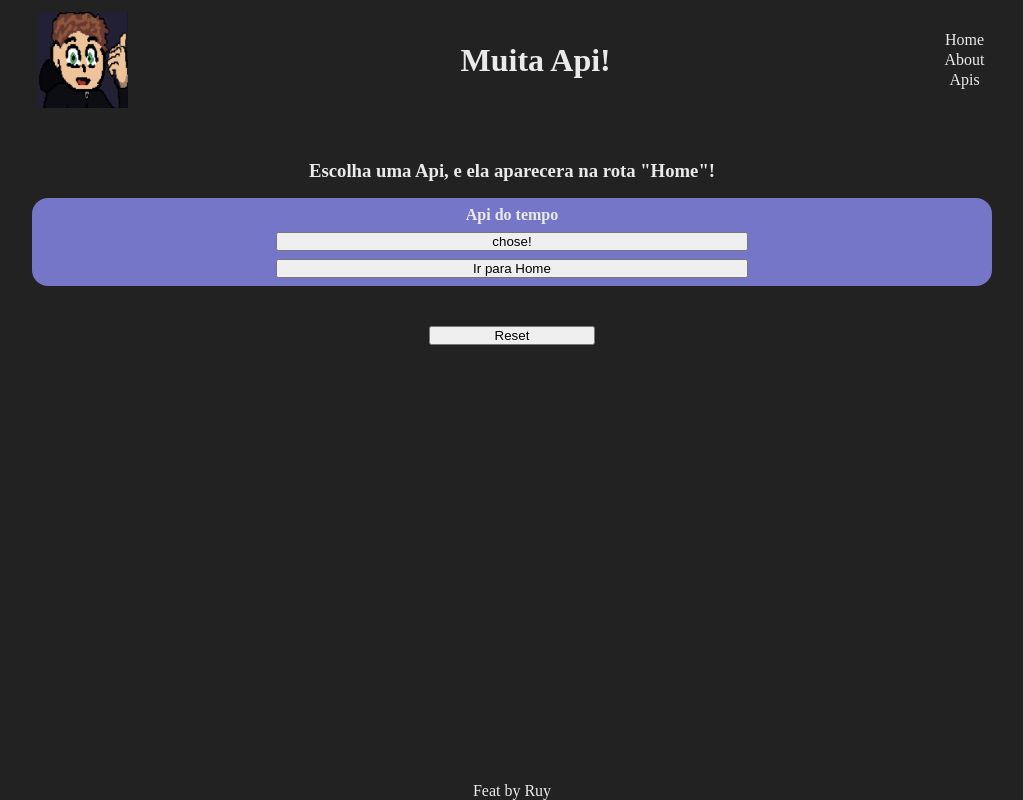
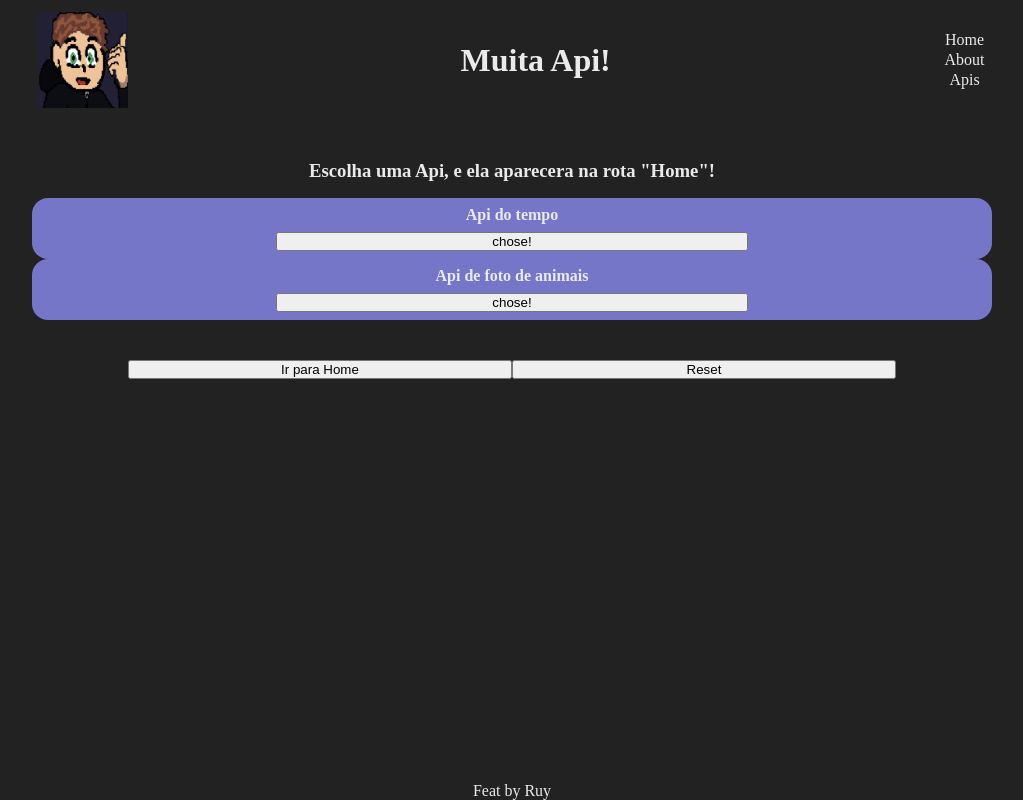
Before and after one commit to Leckller/algoLegal, a React (Vite) app: page /Apis in a window 1280 px wide. Shown: the whole page, without its empty margins (128-1151 px from the left). Built offline with nearby package versions, Linux system fonts and the light colour scheme.

Commit message:
feat: Component AnimaisComp + css

```diff
--- a/src/App.tsx
+++ b/src/App.tsx
@@ -6,7 +6,6 @@ import { createGlobalStyle, ThemeProvider } from 'styled-components'
 import { randomColor } from './services/randomColor'
 import { useState } from 'react'
 import ApisRoute from './components/ApisRoute'
-import AnimaisComp from './components/AnimaisComp'
 
 const GlobalStyle = createGlobalStyle`
   *{
@@ -26,7 +25,7 @@ const theme = {
 }
 
 function App() {
-  const [choseApi, setChoseApi] = useState(2)
+  const [choseApi, setChoseApi] = useState(0)
 
   return (
     <>
--- a/src/components/AnimaisComp.tsx
+++ b/src/components/AnimaisComp.tsx
@@ -1,9 +1,10 @@
 import { useEffect, useState } from "react"
-import { ApiDog, ApiDuck, Apifox } from "../services/AnimaisApi"
+import { ApiDog, ApiFox } from "../services/AnimaisApi"
+import { AnimaisDiv, AnimaisSection } from "./styles";
 
 type allAnimals = {
   dog: string;
-  duck: string;
+  // duck: string;
   fox: string;
 }
 
@@ -12,20 +13,24 @@ function AnimaisComp() {
   useEffect(() => {
     const aF =async () => {
       const dog = await ApiDog();
-      const duck = await ApiDuck();
-      const fox = await Apifox();
-      const all = {dog, duck, fox}
+      // const duck = await ApiDuck();
+      const fox = await ApiFox();
+      const all = {dog, fox}
       setReturnApis(all)
-      console.log(returnApis)
     }
     aF()
   }, [])
   return (
-    <div>
-      <img src={returnApis?.dog} alt="dog" />
-      <img src={returnApis?.duck} alt="duck" />
-      <img src={returnApis?.fox} alt="fox" />
-    </div>
+    <AnimaisDiv>
+      <AnimaisSection>
+      <h2>Random dog</h2>
+      <img src={returnApis?.dog} />
+      </AnimaisSection>
+      <AnimaisSection>
+      <h2>Random Fox</h2>
+      <img src={returnApis?.fox} />
+      </AnimaisSection>
+    </AnimaisDiv>
   )
 }
 
--- a/src/components/ApisRoute.tsx
+++ b/src/components/ApisRoute.tsx
@@ -1,5 +1,5 @@
 import { useNavigate } from "react-router-dom"
-import { ButtonReset, OlApis } from "./styles"
+import { ButtonDivApis, ButtonStyled, OlApis } from "./styles"
 
 function ApisRoute({setChoseApi}: {setChoseApi: (p: number) => void}) {
   const navigate = useNavigate();
@@ -10,7 +10,8 @@ function ApisRoute({setChoseApi}: {setChoseApi: (p: number) => void}) {
   // criando um vetor q armazene as informações para cada Api e
   // armazenando em um documento separado
   return (
-    <OlApis>
+    <>
+      <OlApis>
       <h3>Escolha uma Api, e ela aparecera na rota "Home"!</h3>
       <li>
       <label htmlFor="apiDoTempo">
@@ -19,12 +20,23 @@ function ApisRoute({setChoseApi}: {setChoseApi: (p: number) => void}) {
         <button onClick={() => handleOnClick(1)} id="apiDoTempo">
           chose!
         </button>
-        <button onClick={() => navigate('/')}>
-          Ir para Home
+      </li>
+      <li>
+      <label htmlFor="apiDoTempo">
+        Api de foto de animais
+      </label>
+        <button onClick={() => handleOnClick(2)} id="apiDoTempo">
+          chose!
         </button>
       </li>
-      <ButtonReset onClick={() => handleOnClick(0)}>Reset</ButtonReset>
+        <ButtonDivApis>
+        <ButtonStyled onClick={() => navigate('/')}>
+          Ir para Home
+        </ButtonStyled>
+      <ButtonStyled onClick={() => handleOnClick(0)}>Reset</ButtonStyled>
+        </ButtonDivApis>
     </OlApis>
+    </>
   )
 }
 
--- a/src/components/styles.tsx
+++ b/src/components/styles.tsx
@@ -168,7 +168,37 @@ export const OlApis = styled.ol`
   }
 `
 
-export const ButtonReset = styled.button`
-  margin: 5vh;
-  padding: 0 5vw;
+export const ButtonDivApis = styled.div`
+  display: flex;
+  flex-direction: row;
+  justify-content: center;
+  width: 100vw;
 `
+
+export const ButtonStyled = styled.button`
+  margin: 5vh 0;
+  width: 30vw;
+`
+
+export const AnimaisDiv = styled.div`
+  width: 100vw;
+  display: flex;
+  flex-direction: column;
+  align-items: center;
+`
+export const AnimaisSection = styled.section`
+  width: 50%;
+  height: 40vh;
+  display: flex;
+  flex-direction: column;
+  align-items: center;
+  justify-content: space-around;
+
+  h2{
+    text-align: center;
+  }
+  img{
+    width: 80%;
+    height: 80%;
+  }
+`
--- a/src/services/AnimaisApi.ts
+++ b/src/services/AnimaisApi.ts
@@ -4,13 +4,13 @@ export const ApiDog = async () => {
   return data.url;
 }
 
-export const Apifox =async () => {
-  const response = await fetch('https://random-d.uk/api/random')
-  const data = await response.json()
-  return data.url;
-}
+// export const ApiDuck =async () => {
+//   const response = await fetch('https://random-d.uk/api/random')
+//   const data = await response.json()
+//   return data.url;
+// }
 
-export const ApiDuck =async () => {
+export const ApiFox =async () => {
   const response = await fetch('https://randomfox.ca/floof/')
   const data = await response.json()
   return data.image;
```
